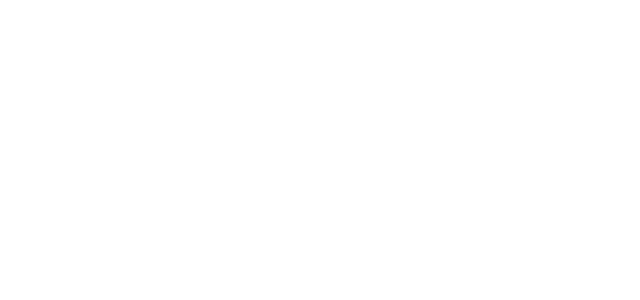
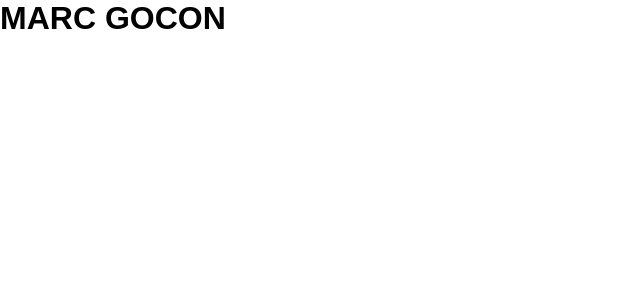
Before and after one commit to oliskiee-dev/Mixpanel-interactions, a React (Vite) app in the folder teamweb/: page /preregistration in a window 1280 px wide. Shown: the top 300 px of the page, without its empty margins (0-640 px from the left). Built offline with nearby package versions, Linux system fonts and the light colour scheme.

Commit message:
marc gocon

```diff
--- a/teamweb/src/Viewer/PreRegistration/Pre-registration.jsx
+++ b/teamweb/src/Viewer/PreRegistration/Pre-registration.jsx
@@ -4,7 +4,7 @@ function PreRegistration(){
     return(
         <>
         {/* Input Here */}
-
+        <h1>MARC GOCON</h1>
         </>
     )
 }
```
